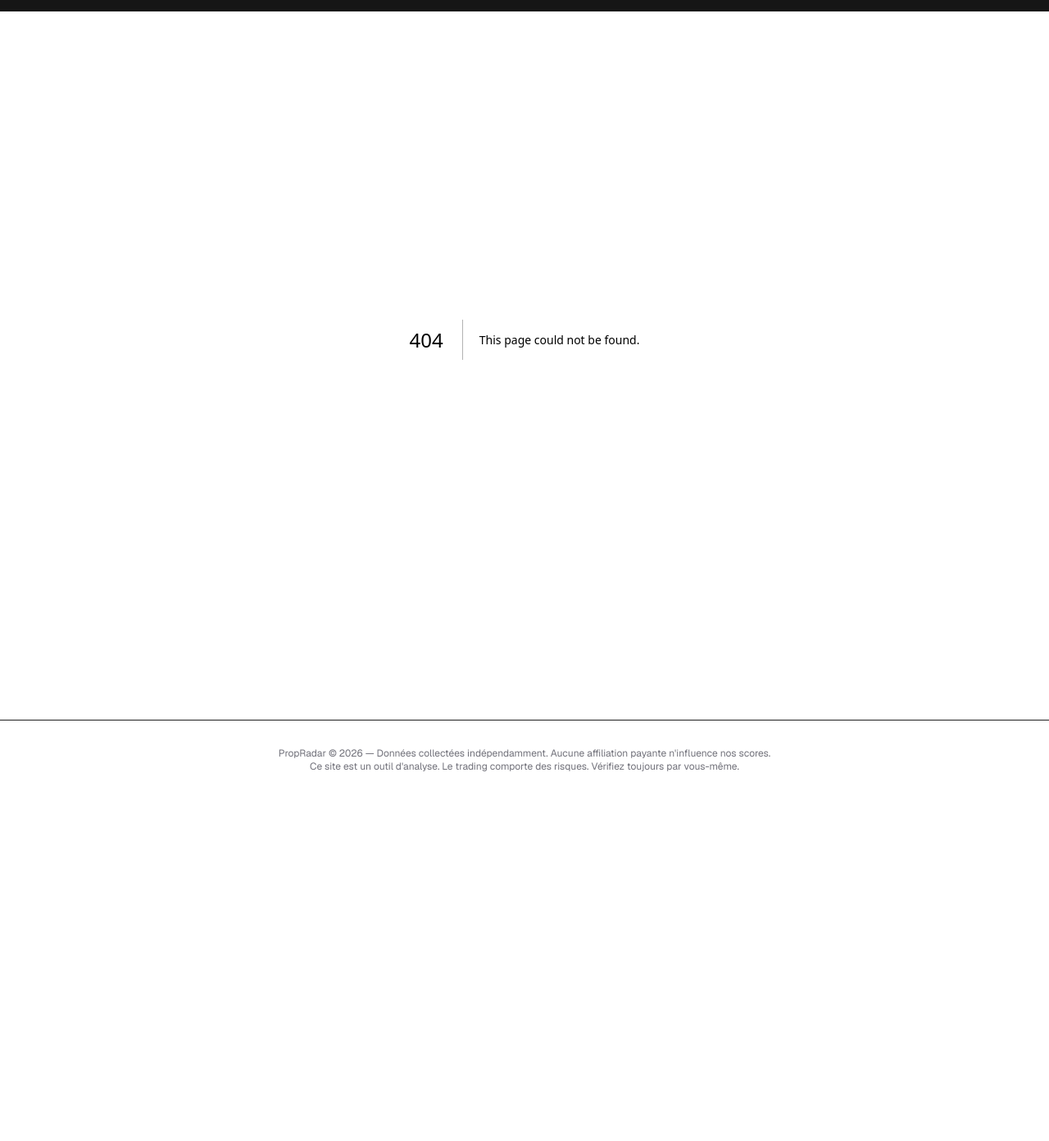
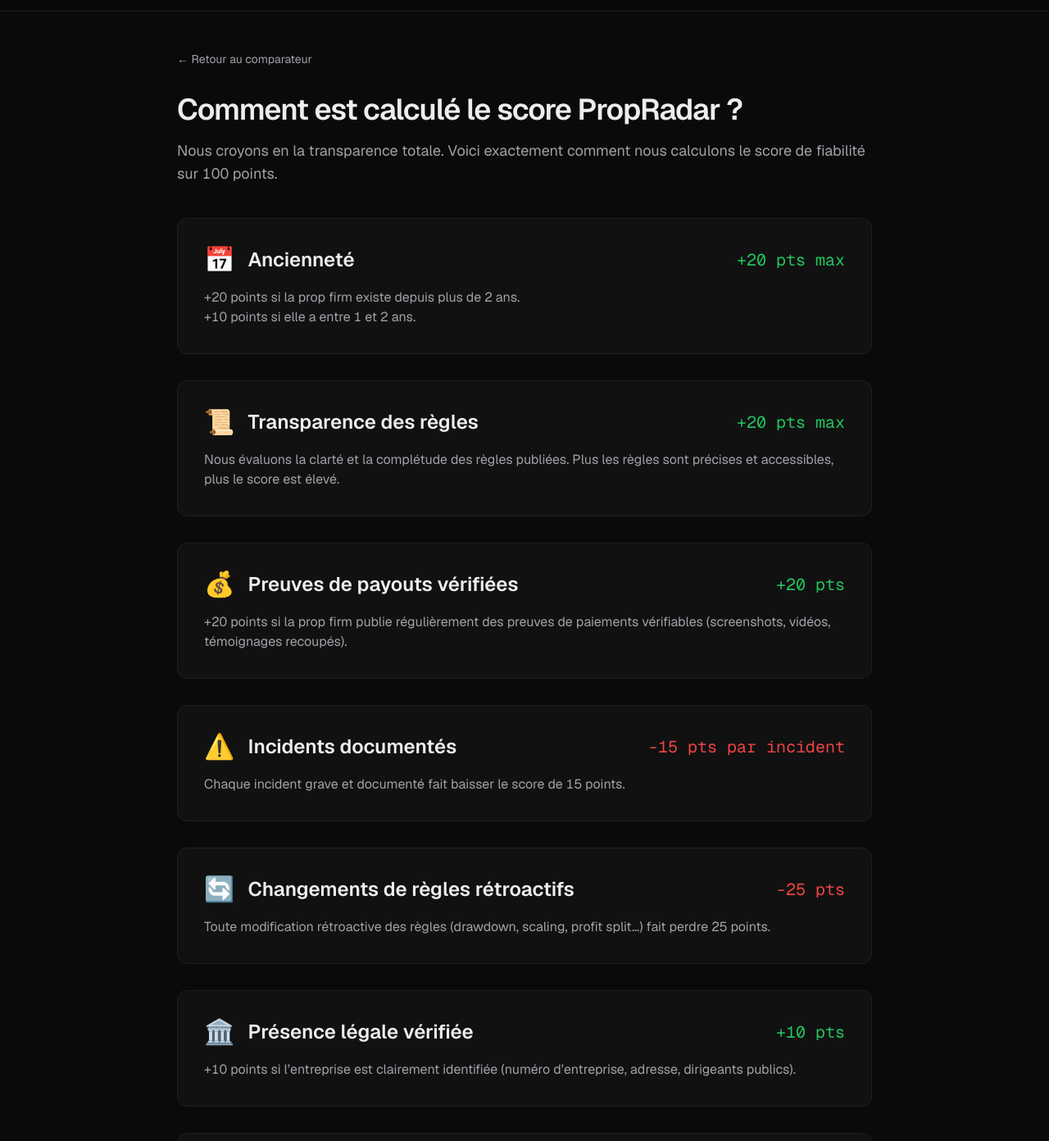
Before and after one commit to adriengeyer02-bot/propradar, a Next.js app: page /methodologie in a window 1280 px wide. Before the commit this address had no page. Shown: the part 51-1443 px from the top of the page at 82% size. Before the commit the page ends 1026 px from the top, so only its background shows below. Built offline with nearby package versions, Linux system fonts and the light colour scheme.

Commit message:
Create page.tsx

```diff
--- /dev/null
+++ b/app/methodologie/page.tsx
@@ -0,0 +1,104 @@
+import Link from 'next/link';
+
+export default function MethodologiePage() {
+  return (
+    <div className="max-w-4xl mx-auto px-6 py-12">
+      <Link href="/comparateur" className="text-sm text-[#a1a1aa] hover:text-white flex items-center gap-1 mb-8">
+        ← Retour au comparateur
+      </Link>
+
+      <h1 className="text-4xl font-semibold tracking-[-1px] mb-4">
+        Comment est calculé le score PropRadar ?
+      </h1>
+
+      <p className="text-[#a1a1aa] text-lg mb-10">
+        Nous croyons en la transparence totale. Voici exactement comment nous calculons le score de fiabilité sur 100 points.
+      </p>
+
+      <div className="space-y-8">
+        <div className="card p-8">
+          <div className="flex items-center gap-4 mb-4">
+            <div className="text-3xl">📅</div>
+            <h3 className="text-2xl font-semibold">Ancienneté</h3>
+            <span className="ml-auto text-[#22c55e] font-mono text-xl">+20 pts max</span>
+          </div>
+          <p className="text-[#a1a1aa]">
+            +20 points si la prop firm existe depuis plus de 2 ans.<br />
+            +10 points si elle a entre 1 et 2 ans.
+          </p>
+        </div>
+
+        <div className="card p-8">
+          <div className="flex items-center gap-4 mb-4">
+            <div className="text-3xl">📜</div>
+            <h3 className="text-2xl font-semibold">Transparence des règles</h3>
+            <span className="ml-auto text-[#22c55e] font-mono text-xl">+20 pts max</span>
+          </div>
+          <p className="text-[#a1a1aa]">
+            Nous évaluons la clarté et la complétude des règles publiées. Plus les règles sont précises et accessibles, plus le score est élevé.
+          </p>
+        </div>
+
+        <div className="card p-8">
+          <div className="flex items-center gap-4 mb-4">
+            <div className="text-3xl">💰</div>
+            <h3 className="text-2xl font-semibold">Preuves de payouts vérifiées</h3>
+            <span className="ml-auto text-[#22c55e] font-mono text-xl">+20 pts</span>
+          </div>
+          <p className="text-[#a1a1aa]">
+            +20 points si la prop firm publie régulièrement des preuves de paiements vérifiables (screenshots, vidéos, témoignages recoupés).
+          </p>
+        </div>
+
+        <div className="card p-8">
+          <div className="flex items-center gap-4 mb-4">
+            <div className="text-3xl">⚠️</div>
+            <h3 className="text-2xl font-semibold">Incidents documentés</h3>
+            <span className="ml-auto text-[#ef4444] font-mono text-xl">-15 pts par incident</span>
+          </div>
+          <p className="text-[#a1a1aa]">
+            Chaque incident grave et documenté fait baisser le score de 15 points.
+          </p>
+        </div>
+
+        <div className="card p-8">
+          <div className="flex items-center gap-4 mb-4">
+            <div className="text-3xl">🔄</div>
+            <h3 className="text-2xl font-semibold">Changements de règles rétroactifs</h3>
+            <span className="ml-auto text-[#ef4444] font-mono text-xl">-25 pts</span>
+          </div>
+          <p className="text-[#a1a1aa]">
+            Toute modification rétroactive des règles (drawdown, scaling, profit split…) fait perdre 25 points.
+          </p>
+        </div>
+
+        <div className="card p-8">
+          <div className="flex items-center gap-4 mb-4">
+            <div className="text-3xl">🏛️</div>
+            <h3 className="text-2xl font-semibold">Présence légale vérifiée</h3>
+            <span className="ml-auto text-[#22c55e] font-mono text-xl">+10 pts</span>
+          </div>
+          <p className="text-[#a1a1aa]">
+            +10 points si l’entreprise est clairement identifiée (numéro d’entreprise, adresse, dirigeants publics).
+          </p>
+        </div>
+
+        <div className="card p-8">
+          <div className="flex items-center gap-4 mb-4">
+            <div className="text-3xl">⏱️</div>
+            <h3 className="text-2xl font-semibold">Délai de payout</h3>
+            <span className="ml-auto text-[#22c55e] font-mono text-xl">+10 pts max</span>
+          </div>
+          <p className="text-[#a1a1aa]">
+            +10 points si le délai moyen est ≤ 2 jours.<br />
+            +5 points si le délai est entre 3 et 4 jours.
+          </p>
+        </div>
+      </div>
+
+      <div className="mt-10 p-6 bg-[#111111] border border-[#1f1f1f] rounded-2xl text-sm">
+        Le score final est toujours capé entre <strong>0 et 100</strong>.
+      </div>
+    </div>
+  );
+}
```
